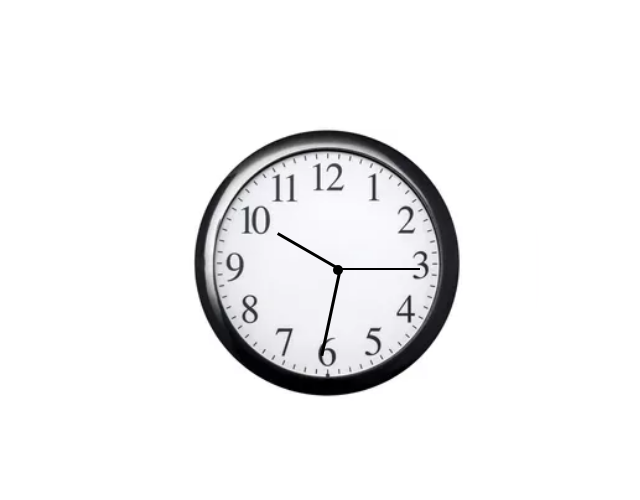
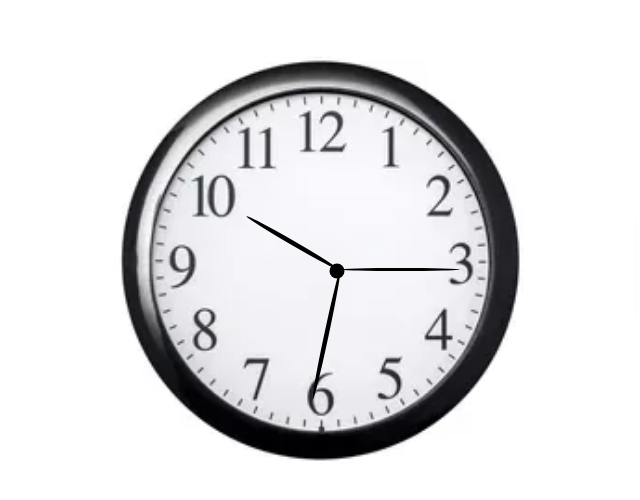
Before and after one commit to Madhavan112/clock, a plain HTML site: page index.html in a window 1280 px wide. Shown: the part 140-640 px from the top of the page, without its empty margins (300-940 px from the left). Drawn offline with Linux system fonts and the light colour scheme.

Commit message:
Update style.css

```diff
--- a/style.css
+++ b/style.css
@@ -18,6 +18,7 @@ section{
     background-position: center;
     background-size: contain;
     background-repeat: no-repeat;
+    transform: scale(1.5);
 
 }
 .min,.hour,.sec,.dot{
@@ -29,6 +30,8 @@ section{
     transform: rotate(-90deg);
     transform-origin: left;
     background-color: #000;
+    border-radius: 50%;
+
 
 }
 .hour{
@@ -42,6 +45,7 @@ section{
 .sec{
     height: 2px;
     width: 20%;
+    /* background-color: red; */
 }
 .dot{
     height: 10px;
```
